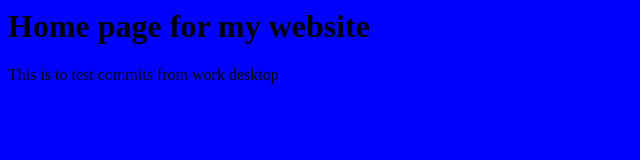
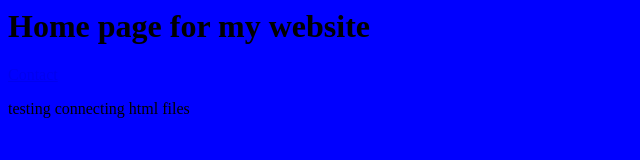
Before and after one commit to amos-hodges/amos-hodges.github.io, a plain HTML site: page index.html in a window 1280 px wide. Shown: the whole page, without its empty margins (0-640 px from the left). Drawn offline with Linux system fonts and the light colour scheme.

Commit message:
added contact page link

```diff
--- a/index.html
+++ b/index.html
@@ -9,7 +9,8 @@
 
 <body>
     <h1>Home page for my website</h1>
-    <p>This is to test commits from work desktop
+    <a href="./contact.html" title="">Contact</a>
+    <p>testing connecting html files
     </p>
 </body>
 
```
